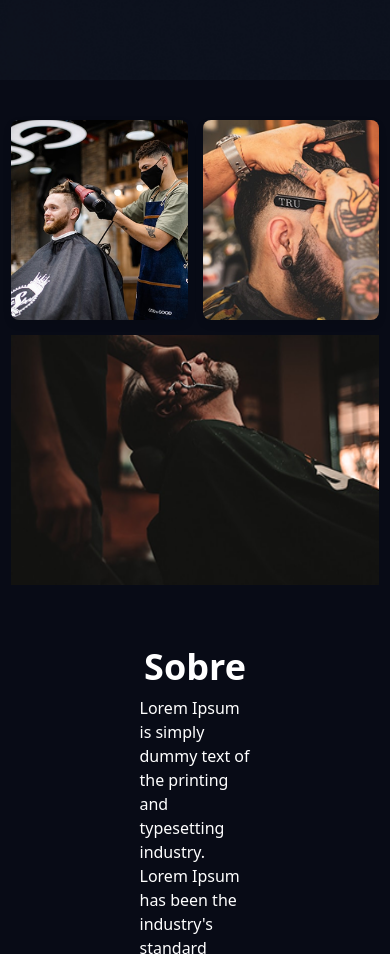
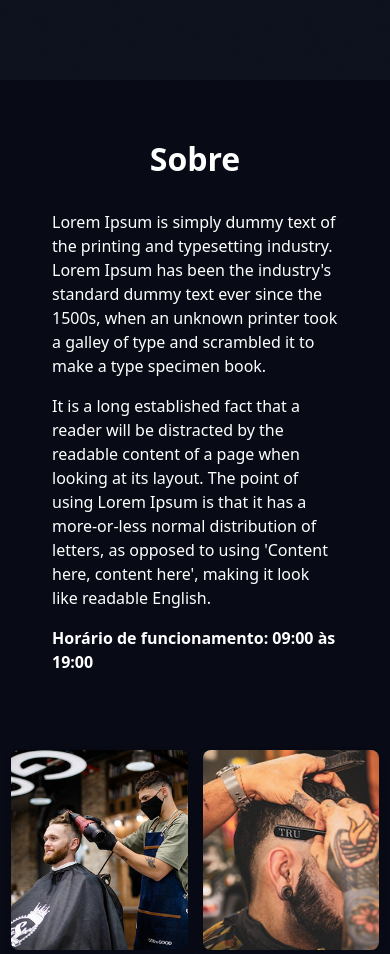
Before and after one commit to Lenickts/projeto-Barbershop, a website: page index.html in a window 390 px wide. Shown: the part 880-1834 px from the top of the page. Drawn offline with Linux system fonts and the light colour scheme.

Commit message:
Ajuste da section Sobre

```diff
--- a/index.html
+++ b/index.html
@@ -23,7 +23,7 @@
       </header>
       <section class="sobre">
         <div class="sobre__container row">
-          <h3 class="sobre__titulo text-white fw-bold">Sobre</h3>
+          <h3 class="sobre__titulo text-white fw-bold pb-4">Sobre</h3>
           <p class="sobre__paragrafo text-white">Lorem Ipsum is simply dummy text of the printing and typesetting industry. Lorem Ipsum has been the industry's standard dummy text ever since the 1500s, when an unknown printer took a galley of type and scrambled it to make a type specimen book.</p>
           <p class="sobre__paragrafo text-white">It is a long established fact that a reader will be distracted by the readable content of a page when looking at its layout. The point of using Lorem Ipsum is that it has a more-or-less normal distribution of letters, as opposed to using 'Content here, content here', making it look like readable English.</p>
           <p class="sobre__paragrafo text-white fw-bolder">Horário de funcionamento: 09:00 às 19:00</p>
@@ -127,7 +127,7 @@
           <a href="#"><i class="fa-brands fa-instagram"></i></a>
           <a href="#"><i class="fa-brands fa-facebook"></i></a>
         </div>
-        <img src="img/logo/logo-footer.png" class="rodape__logo pb-5">
+        <img src="img/logo/logo-footer.png" class="rodape__logo mb-5 pb-5">
       </footer>
 </body>
 </html>
--- a/sass/_conteudo.scss
+++ b/sass/_conteudo.scss
@@ -39,9 +39,9 @@ header {
         text-align: left;
         flex: 1;
         padding: 20px;
-        h3{
-            font-size: 36px;
-        }
+    }
+    &__titulo{
+        font-size: 2.5rem;
     }
     .sobre-img{
         flex: 1;
--- a/sass/_media-768px.scss
+++ b/sass/_media-768px.scss
@@ -10,6 +10,11 @@
 
         &__titulo{
             @include mixins.titulo;
+        }
+        &__container{
+            width: 100%;
+            order: -1;
+
         }
     }
     .imagens-sobre {
```
Also changed, not shown: css/estilo.css, 1 other file.
